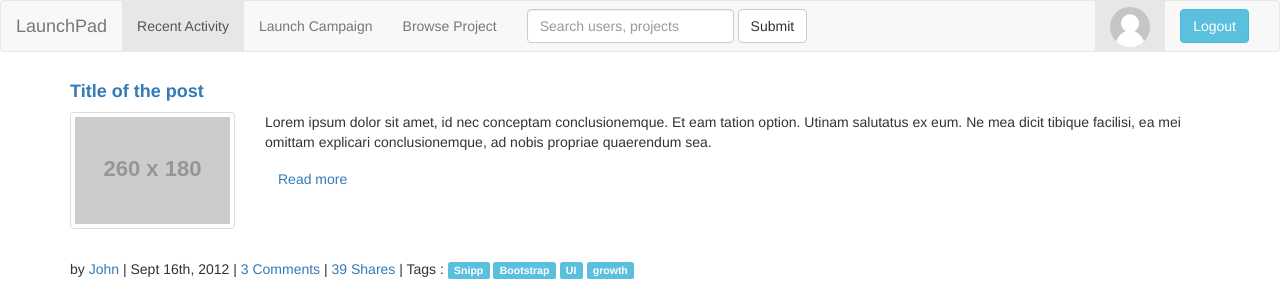
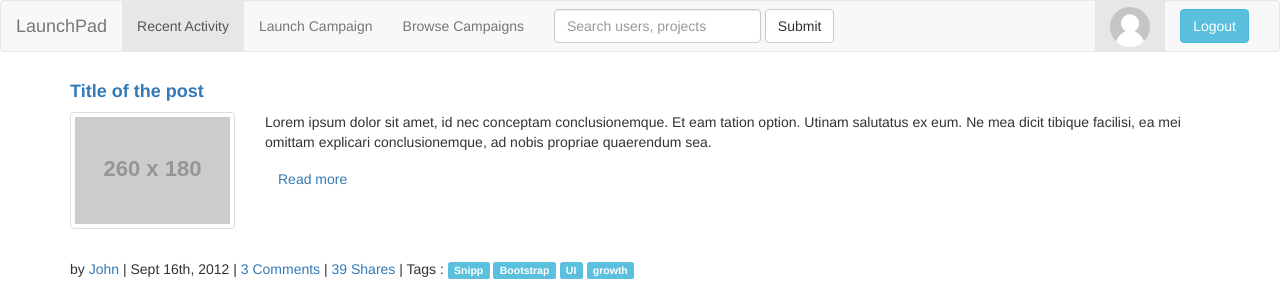
Before and after one commit to kevallakhani95/LaunchPad, a PHP site: page /home.php in a window 1280 px wide. Shown: the top 300 px of the page. Run offline with PHP 8.4, Linux system fonts and the light colour scheme; the visitor is signed in with stand-in values (Sample User, id 1); grey boxes labelled with a size stand in for pictures from a placeholder-image service; data that the repository does not hold is empty; some libraries are stand-ins or nearby versions.

Commit message:
Fixed Issue

```diff
--- a/navbar.php
+++ b/navbar.php
@@ -75,9 +75,9 @@ if(isset($_POST['bnsubmit']))
 
     <div class="collapse navbar-collapse" id="bs-example-navbar-collapse-2">
       <ul class="nav navbar-nav">
-        <li class="active"><a href="#">Recent Activity <span class="sr-only">(current)</span></a></li>
+        <li class="active"><a href="#">Recent Activity<span class="sr-only">(current)</span></a></li>
         <li><a href="upload.php">Launch Campaign</a></li>
-        <li><a href="browseprojects.php">Browse Project</a></li>
+        <li><a href="browseprojects.php">Browse Campaigns</a></li>
         <!-- <li class="dropdown">
           <a href="#" class="dropdown-toggle" data-toggle="dropdown" role="button" aria-expanded="false">Dropdown <span class="caret"></span></a>
           <ul class="dropdown-menu" role="menu">
```
